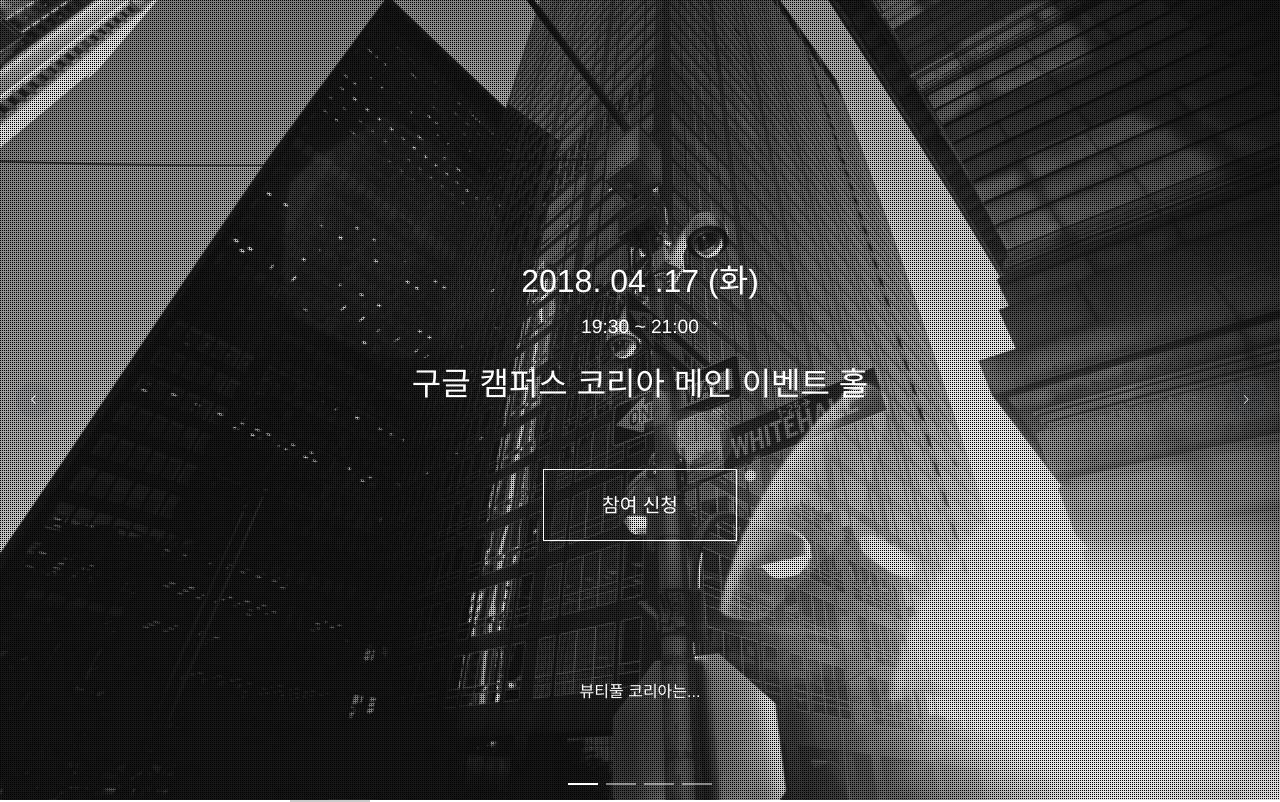
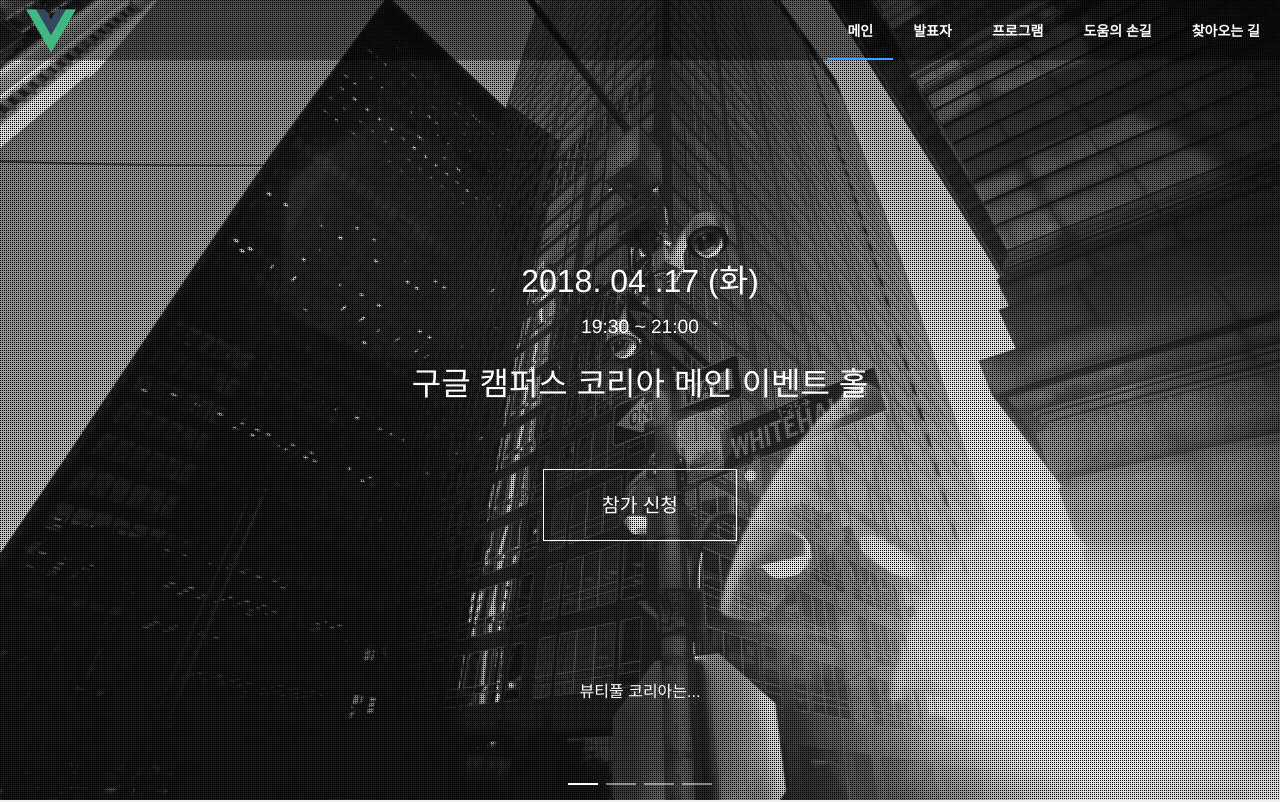
Before and after one commit to vuetiful/kr, a Vue app in the folder fourth/: page / in a window 1280 px wide. Shown: the top 802 px of the page. Built offline with nearby package versions, Linux system fonts and the light colour scheme.

Commit message:
Configure header layout

```diff
--- a/fourth/src/App.vue
+++ b/fourth/src/App.vue
@@ -38,6 +38,7 @@ export default {
   -moz-osx-font-smoothing: grayscale;
   text-align: center;
   color: #2c3e50;
+  background-color: #f0f0f0;
 }
 .header-logo {
 
--- a/fourth/src/components/Gotcha.vue
+++ b/fourth/src/components/Gotcha.vue
@@ -10,7 +10,7 @@
       <p class="date">2018. 04 .17 (화)</p>
       <p class="time">19:30 ~ 21:00</p>
       <p class="location">구글 캠퍼스 코리아 메인 이벤트 홀</p>
-      <a class="register">참여 신청</a>
+      <a v-on:click="register" target="_blank" class="register-btn">참가 신청</a>
     </div>
 
     <p class="intro">뷰티풀 코리아는...</p>
@@ -22,6 +22,15 @@ export default {
   computed: {
     innerHeight () {
       return window.innerHeight
+    }
+  },
+  methods: {
+    register () {
+      this.$message({
+        showClose: true,
+        message: '아직 참가 신청 전 입니다.',
+        type: 'warning'
+      })
     }
   }
 }
@@ -76,7 +85,7 @@ export default {
 .text-box .location {
   line-height: 70px;
 }
-.register {
+.register-btn {
   border: 1px solid #fff;
   color: #fff;
   margin-left: auto;
@@ -89,9 +98,10 @@ export default {
   margin-top: 50px;
 
   cursor: pointer;
+  text-decoration: none;
 }
 
-.register:hover {
+.register-btn:hover {
   background-color: white;
   color: black;
 }
--- a/fourth/src/components/Header.vue
+++ b/fourth/src/components/Header.vue
@@ -1,9 +1,10 @@
 <template lang="html">
-  <el-header>
-    <el-col :span="12">
-      <h1 class="header-logo"><img src="http://placehold.it/80x60" alt="메인으로 이동"></h1>
-    </el-col>
-    <el-col :span="12">
+  <el-header class="header">
+    <el-container>
+      <el-container>
+        <h1 class="header-logo"><img src="../assets/logo.png" alt="메인으로 이동" height="50" width="50"></h1>
+      </el-container>
+      <el-container class="header-menu">
         <el-menu :default-active="activeIndex" mode="horizontal" @select="handleSelect">
           <el-menu-item index="1"><a href="#gotcha">메인</a></el-menu-item>
           <el-menu-item index="2"><a href="#presenters">발표자</a></el-menu-item>
@@ -11,7 +12,8 @@
           <el-menu-item index="4"><a href="#contributors">도움의 손길</a></el-menu-item>
           <el-menu-item index="5"><a href="#directions">찾아오는 길</a></el-menu-item>
         </el-menu>
-    </el-col>
+      </el-container>
+    </el-container>
   </el-header>
 </template>
 
@@ -30,5 +32,42 @@ export default {
 }
 </script>
 
-<style lang="css">
+<style lang="css" scoped>
+.header {
+  height: 60px;
+  position: fixed;
+  top: 0;
+  z-index: 10;
+  width: 100%;
+  padding: 0;
+  background: rgba(0,0,0,0.4);
+}
+
+.header .header-logo {
+  position: absolute;
+  top: 6px;
+  left: 26px;
+}
+
+.header .header-menu {
+  position: absolute;
+  right: 0;
+  color: white;
+}
+
+.header .header-menu a {
+  text-decoration: none;
+  font-weight: bold;
+}
 </style>
+
+<style>
+  .header .header-menu .el-menu {
+    background-color: inherit;
+    border-bottom: none;
+  }
+
+  .header .header-menu .el-menu-item {
+    color: white;
+  }
+</style>
```
Lines whose indentation alone changed are shown as unchanged.
